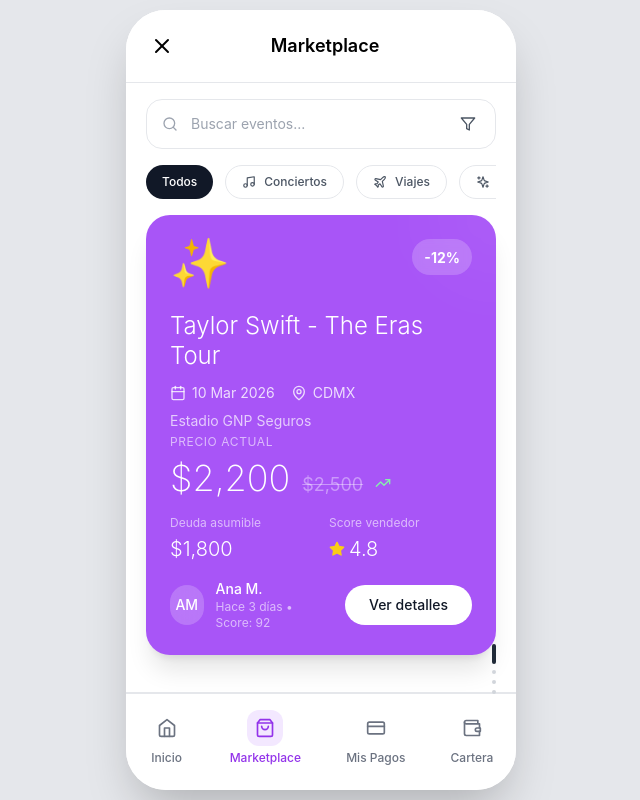
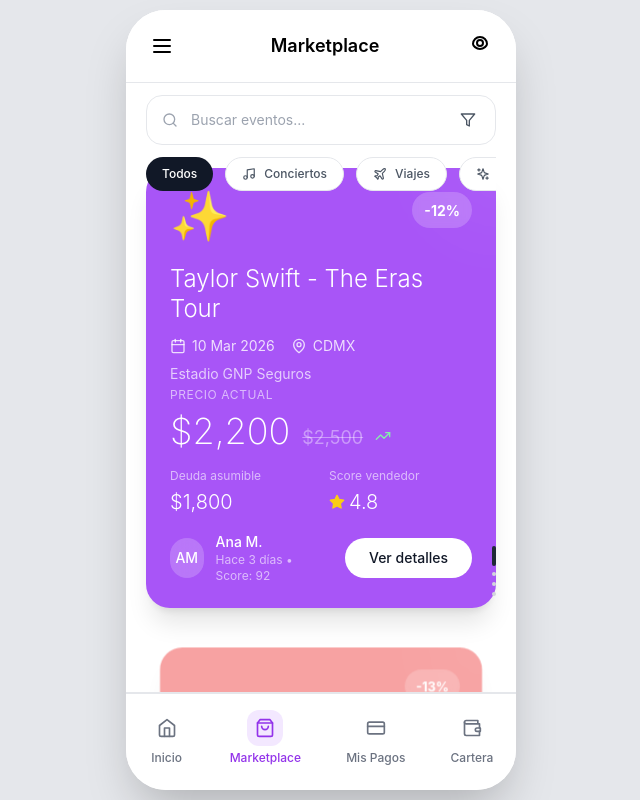
Before and after one commit to Rene-Nun/Pagox_proto_ux, a Next.js app: page / in a window 1280 px wide. Both pictures are taken after a click on the button "Marketplace". Shown: the whole page, without its empty margins (319-959 px from the left). Built offline with nearby package versions, Linux system fonts and the light colour scheme.

Commit message:
Actualizar MarketplaceScreen.tsx

```diff
--- a/app/components/screens/MarketplaceScreen.tsx
+++ b/app/components/screens/MarketplaceScreen.tsx
@@ -1,32 +1,34 @@
-import { useState, useRef, useEffect } from 'react'
+import { useState, useRef, useEffect } from 'react';
 // Asumiendo que Header es un componente válido en tu estructura de archivos
 const Header = ({ title, onNavigate }) => (
-  <header className="flex items-center justify-between p-4 bg-white border-b border-gray-200">
+  <header className="flex items-center justify-between p-4 bg-white border-b border-gray-200 shrink-0">
     <button className="p-2">
-      <svg xmlns="http://www.w3.org/2000/svg" width="24" height="24" viewBox="0 0 24 24" fill="none" stroke="currentColor" strokeWidth="2" strokeLinecap="round" strokeLinejoin="round"><path d="M18 6 6 18"/><path d="m6 6 12 12"/></svg>
+      <svg xmlns="http://www.w3.org/2000/svg" width="24" height="24" viewBox="0 0 24 24" fill="none" stroke="currentColor" strokeWidth="2" strokeLinecap="round" strokeLinejoin="round"><path d="M4 6h16M4 12h16M4 18h16"/></svg>
     </button>
     <h1 className="text-lg font-semibold">{title}</h1>
-    <div className="w-8"></div>
+    <div className="w-8">
+      <svg xmlns="http://www.w3.org/2000/svg" width="24" height="24" viewBox="0 0 24 24" fill="none" stroke="currentColor" strokeWidth="2" strokeLinecap="round" strokeLinejoin="round"><path d="M12 12a3 3 0 1 0 0-6 3 3 0 0 0 0 6z"/><path d="M19 10c0 1.66-3.13 5-7 5s-7-3.34-7-5a7 7 0 1 1 14 0z"/></svg>
+    </div>
   </header>
 );
-import { TrendingUp, TrendingDown, Filter, Search, Star, MapPin, Calendar, Music, Plane, Sparkles, Ticket } from 'lucide-react'
+import { TrendingUp, TrendingDown, Filter, Search, Star, MapPin, Calendar, Music, Plane, Sparkles } from 'lucide-react';
 
 interface MarketplaceScreenProps {
-  onNavigate: (screen: string, tab?: string) => void
-  activeTab: string
+  onNavigate: (screen: string, tab?: string) => void;
+  activeTab: string;
 }
 
 export default function MarketplaceScreen({ onNavigate, activeTab }: MarketplaceScreenProps) {
-  const [activeIndex, setActiveIndex] = useState(0)
-  const [activeFilter, setActiveFilter] = useState('todos')
-  const scrollRef = useRef<HTMLDivElement>(null)
+  const [activeIndex, setActiveIndex] = useState(0);
+  const [activeFilter, setActiveFilter] = useState('todos');
+  const scrollRef = useRef<HTMLDivElement>(null);
 
   const filters = [
     { id: 'todos', label: 'Todos', icon: null },
     { id: 'conciertos', label: 'Conciertos', icon: Music },
     { id: 'viajes', label: 'Viajes', icon: Plane },
     { id: 'ofertas', label: 'Súper ofertas', icon: Sparkles },
-  ]
+  ];
 
   const listings = [
     {
@@ -105,13 +107,12 @@
       daysListed: 2,
       category: 'eventos'
     }
-  ]
+  ];
 
   const handleScroll = () => {
     if (scrollRef.current) {
       const scrollTop = scrollRef.current.scrollTop;
-      // La altura de la tarjeta sigue siendo la misma, 55% del viewport + 8px de margen
-      const cardHeight = window.innerHeight * 0.55 + 8;
+      const cardHeight = window.innerHeight * 0.55 + 8; // 55vh + 8px margin
       const newIndex = Math.round(scrollTop / cardHeight);
       const clampedIndex = Math.max(0, Math.min(newIndex, listings.length - 1));
 
@@ -122,197 +123,125 @@
   };
 
   return (
-    // Contenedor principal que ocupa toda la altura y usa flexbox en columna
-    <div className="h-screen flex flex-col bg-white">
-      {/* Header normal, es el primer elemento en el flujo */}
+    <div className="h-full flex flex-col bg-white">
       <Header title="Marketplace" onNavigate={onNavigate} />
 
-      {/* Contenedor para la búsqueda y los filtros. Ya no es absoluto. */}
-      <div className="px-5 pt-4">
-        {/* Barra de búsqueda */}
-        <div className="relative mb-4">
-          <input
-            type="text"
-            placeholder="Buscar eventos..."
-            className="w-full bg-white rounded-2xl py-3.5 pl-11 pr-11 text-sm focus:outline-none focus:ring-2 focus:ring-gray-200 transition-all border border-gray-200"
-          />
-          <Search className="absolute left-4 top-1/2 transform -translate-y-1/2 w-4 h-4 text-gray-400" />
-          <button className="absolute right-3 top-1/2 transform -translate-y-1/2 p-2 hover:bg-gray-100 rounded-xl transition-colors">
-            <Filter className="w-4 h-4 text-gray-600" />
-          </button>
-        </div>
+      {/* ---- CAMBIO ESTRUCTURAL CLAVE ---- */}
+      {/* Este contenedor ahora es RELATIVO y contiene tanto los filtros como las tarjetas. */}
+      {/* Esto permite que los filtros floten sobre las tarjetas de forma controlada. */}
+      <div className="flex-1 relative">
 
-        {/* Pills de filtros */}
-        <div className="flex gap-3 overflow-x-auto scrollbar-hide pb-4">
-          {filters.map((filter) => (
-            <button
-              key={filter.id}
-              onClick={() => setActiveFilter(filter.id)}
-              className={`flex items-center gap-2 px-4 py-2 rounded-full transition-all whitespace-nowrap ${
-                activeFilter === filter.id
-                  ? 'bg-gray-900 text-white'
-                  : 'text-gray-600 hover:text-gray-900 bg-white border border-gray-200'
-              }`}
-            >
-              {filter.icon && <filter.icon className="w-3.5 h-3.5" />}
-              <span className="text-xs font-medium">{filter.label}</span>
-            </button>
-          ))}
-        </div>
-      </div>
+        {/* El contenedor de las tarjetas AHORA es ABSOLUTO para llenar el espacio y permitir el scroll por detrás */}
+        <div
+          ref={scrollRef}
+          onScroll={handleScroll}
+          className="absolute inset-0 overflow-y-auto snap-y snap-mandatory"
+          style={{ scrollbarWidth: 'none', msOverflowStyle: 'none' }}
+        >
+          {/* Este spacer INVISIBLE empuja la primera tarjeta hacia abajo, creando el espacio necesario */}
+          <div className="h-44"></div>
 
-      {/* Contenedor de las tarjetas. Ocupa el espacio restante y es scrollable. */}
-      {/* Ya no necesita un padding gigante porque los elementos anteriores están en el flujo normal. */}
-      <div
-        ref={scrollRef}
-        onScroll={handleScroll}
-        className="flex-1 overflow-y-auto snap-y snap-mandatory px-5"
-        style={{ scrollbarWidth: 'none', msOverflowStyle: 'none' }}
-      >
-        {listings.map((listing, index) => {
-          const offset = index - activeIndex
+          <div className="px-5">
+            {listings.map((listing, index) => {
+              const offset = index - activeIndex;
 
-          let scale = 1
-          let opacity = 1
-          let translateY = 0
-          let zIndex = 10
+              let scale = 1, opacity = 1, translateY = 0, zIndex = 10;
 
-          if (offset === 0) {
-            scale = 1
-            opacity = 1
-            translateY = 0
-            zIndex = 20
-          } else if (Math.abs(offset) === 1) {
-            scale = 0.92
-            opacity = 0.5
-            translateY = offset * 15
-            zIndex = 15
-          } else if (Math.abs(offset) === 2) {
-            scale = 0.85
-            opacity = 0.25
-            translateY = offset * 30
-            zIndex = 10
-          } else {
-            scale = 0.8
-            opacity = 0.1
-            translateY = offset * 40
-            zIndex = 5
-          }
+              if (offset === 0) {
+                scale = 1; opacity = 1; translateY = 0; zIndex = 20;
+              } else if (Math.abs(offset) === 1) {
+                scale = 0.92; opacity = 0.5; translateY = offset * 15; zIndex = 15;
+              } else if (Math.abs(offset) === 2) {
+                scale = 0.85; opacity = 0.25; translateY = offset * 30; zIndex = 10;
+              } else {
+                scale = 0.8; opacity = 0.1; translateY = offset * 40; zIndex = 5;
+              }
 
-          return (
-            <div
-              key={listing.id}
-              className="h-[55vh] mb-2 snap-center transition-all duration-300 ease-out"
-              style={{
-                transform: `scale(${scale}) translateY(${translateY}px)`,
-                opacity,
-                zIndex
-              }}
-            >
-              <div
-                className={`h-full rounded-3xl overflow-hidden shadow-xl ${listing.bgColor} relative p-6 flex flex-col`}
-              >
-                <div className="absolute top-0 right-0 w-32 h-32 bg-white/5 rounded-full blur-2xl transform translate-x-16 -translate-y-16"></div>
-
-                <div className="flex justify-between items-start mb-6">
-                  <div className="text-5xl">{listing.emoji}</div>
-                  <div className="bg-white/20 backdrop-blur-sm px-3 py-1.5 rounded-full">
-                    <span className="text-white text-sm font-bold">-{listing.discount}%</span>
-                  </div>
-                </div>
-
-                <div className="flex-1 flex flex-col justify-between">
-                  <div>
-                    <h2 className="text-2xl font-light text-white mb-3 leading-tight">
-                      {listing.event}
-                    </h2>
-
-                    <div className="flex items-center gap-4 text-white/80 text-sm mb-2">
-                      <div className="flex items-center gap-1.5">
-                        <Calendar className="w-4 h-4" />
-                        {listing.date}
-                      </div>
-                      <div className="flex items-center gap-1.5">
-                        <MapPin className="w-4 h-4" />
-                        {listing.location}
+              return (
+                <div
+                  key={listing.id}
+                  className="h-[55vh] mb-2 snap-center transition-all duration-300 ease-out"
+                  style={{ transform: `scale(${scale}) translateY(${translateY}px)`, opacity, zIndex }}
+                >
+                  <div className={`h-full rounded-3xl overflow-hidden shadow-xl ${listing.bgColor} relative p-6 flex flex-col`}>
+                    <div className="absolute top-0 right-0 w-32 h-32 bg-white/5 rounded-full blur-2xl transform translate-x-16 -translate-y-16"></div>
+                    <div className="flex justify-between items-start mb-6">
+                      <div className="text-5xl">{listing.emoji}</div>
+                      <div className="bg-white/20 backdrop-blur-sm px-3 py-1.5 rounded-full">
+                        <span className="text-white text-sm font-bold">-{listing.discount}%</span>
                       </div>
                     </div>
-
-                    <p className="text-white/70 text-sm">{listing.venue}</p>
-                  </div>
-
-                  <div className="space-y-4">
-                    <div>
-                      <p className="text-white/60 text-xs uppercase tracking-wider mb-2">Precio actual</p>
-                      <div className="flex items-baseline gap-3">
-                        <span className="text-4xl font-extralight text-white">
-                          ${listing.currentPrice.toLocaleString()}
-                        </span>
-                        <span className="text-white/40 text-lg line-through">
-                          ${listing.originalPrice.toLocaleString()}
-                        </span>
-                        {listing.trend === 'up' && <TrendingUp className="w-4 h-4 text-green-300" />}
-                        {listing.trend === 'down' && <TrendingDown className="w-4 h-4 text-red-300" />}
+                    <div className="flex-1 flex flex-col justify-between">
+                      <div>
+                        <h2 className="text-2xl font-light text-white mb-3 leading-tight">{listing.event}</h2>
+                        <div className="flex items-center gap-4 text-white/80 text-sm mb-2">
+                          <div className="flex items-center gap-1.5"><Calendar className="w-4 h-4" />{listing.date}</div>
+                          <div className="flex items-center gap-1.5"><MapPin className="w-4 h-4" />{listing.location}</div>
+                        </div>
+                        <p className="text-white/70 text-sm">{listing.venue}</p>
                       </div>
-                    </div>
-
-                    <div className="grid grid-cols-2 gap-4 text-white">
-                      <div>
-                        <p className="text-white/60 text-xs mb-1">Deuda asumible</p>
-                        <p className="text-xl font-light">${listing.debt.toLocaleString()}</p>
-                      </div>
-                      <div>
-                        <p className="text-white/60 text-xs mb-1">Score vendedor</p>
-                        <div className="flex items-center gap-1">
-                          <Star className="w-4 h-4 fill-yellow-400 text-yellow-400" />
-                          <span className="text-xl font-light">{listing.sellerRating}</span>
+                      <div className="space-y-4">
+                        <div>
+                          <p className="text-white/60 text-xs uppercase tracking-wider mb-2">Precio actual</p>
+                          <div className="flex items-baseline gap-3">
+                            <span className="text-4xl font-extralight text-white">${listing.currentPrice.toLocaleString()}</span>
+                            <span className="text-white/40 text-lg line-through">${listing.originalPrice.toLocaleString()}</span>
+                            {listing.trend === 'up' && <TrendingUp className="w-4 h-4 text-green-300" />}
+                            {listing.trend === 'down' && <TrendingDown className="w-4 h-4 text-red-300" />}
+                          </div>
+                        </div>
+                        <div className="grid grid-cols-2 gap-4 text-white">
+                          <div>
+                            <p className="text-white/60 text-xs mb-1">Deuda asumible</p>
+                            <p className="text-xl font-light">${listing.debt.toLocaleString()}</p>
+                          </div>
+                          <div>
+                            <p className="text-white/60 text-xs mb-1">Score vendedor</p>
+                            <div className="flex items-center gap-1"><Star className="w-4 h-4 fill-yellow-400 text-yellow-400" /><span className="text-xl font-light">{listing.sellerRating}</span></div>
+                          </div>
+                        </div>
+                        <div className="flex items-center justify-between gap-4">
+                          <div className="flex items-center gap-3 flex-1">
+                            <div className="w-10 h-10 bg-white/20 backdrop-blur rounded-full flex items-center justify-center"><span className="text-white text-sm font-medium">{listing.seller.split(' ').map(n => n[0]).join('')}</span></div>
+                            <div className="text-white"><p className="text-sm font-medium">{listing.seller}</p><p className="text-xs text-white/60">Hace {listing.daysListed} días • Score: {listing.score}</p></div>
+                          </div>
+                          <button className="bg-white text-gray-900 px-6 py-2.5 rounded-full text-sm font-medium hover:bg-gray-100 transition-all">Ver detalles</button>
                         </div>
                       </div>
                     </div>
-
-                    <div className="flex items-center justify-between gap-4">
-                      <div className="flex items-center gap-3 flex-1">
-                        <div className="w-10 h-10 bg-white/20 backdrop-blur rounded-full flex items-center justify-center">
-                          <span className="text-white text-sm font-medium">
-                            {listing.seller.split(' ').map(n => n[0]).join('')}
-                          </span>
-                        </div>
-                        <div className="text-white">
-                          <p className="text-sm font-medium">{listing.seller}</p>
-                          <p className="text-xs text-white/60">
-                            Hace {listing.daysListed} días • Score: {listing.score}
-                          </p>
-                        </div>
-                      </div>
-
-                      <button className="bg-white text-gray-900 px-6 py-2.5 rounded-full text-sm font-medium hover:bg-gray-100 transition-all">
-                        Ver detalles
-                      </button>
-                    </div>
                   </div>
                 </div>
-              </div>
-            </div>
-          )
-        })}
+              );
+            })}
+            <div className="h-[30vh]"></div>
+          </div>
+        </div>
 
-        {/* Spacer final para permitir scrollear la última tarjeta hasta el centro */}
-        <div className="h-[30vh]"></div>
-      </div>
+        {/* Barra de Búsqueda y Filtros flotando sobre el contenido scrolleable */}
+        <div className="absolute top-0 left-0 right-0 z-10 p-5 pt-3 pointer-events-none">
+          <div className="relative pointer-events-auto mb-3">
+            <input type="text" placeholder="Buscar eventos..." className="w-full bg-white rounded-2xl py-3.5 pl-11 pr-11 text-sm focus:outline-none focus:ring-2 focus:ring-gray-200 transition-all border border-gray-200" />
+            <Search className="absolute left-4 top-1/2 transform -translate-y-1/2 w-4 h-4 text-gray-400" />
+            <button className="absolute right-3 top-1/2 transform -translate-y-1/2 p-2 hover:bg-gray-100 rounded-xl transition-colors"><Filter className="w-4 h-4 text-gray-600" /></button>
+          </div>
+          <div className="flex gap-3 overflow-x-auto scrollbar-hide pointer-events-auto">
+            {filters.map((filter) => (
+              <button key={filter.id} onClick={() => setActiveFilter(filter.id)} className={`flex items-center gap-2 px-4 py-2 rounded-full transition-all whitespace-nowrap ${ activeFilter === filter.id ? 'bg-gray-900 text-white' : 'text-gray-600 hover:text-gray-900 bg-white border border-gray-200'}`}>
+                {filter.icon && <filter.icon className="w-3.5 h-3.5" />}
+                <span className="text-xs font-medium">{filter.label}</span>
+              </button>
+            ))}
+          </div>
+        </div>
 
-      {/* El indicador de página sigue siendo absoluto al contenedor principal */}
-      <div className="absolute bottom-24 right-5 flex flex-col gap-1.5 z-10">
-        {listings.map((_, index) => (
-          <div
-            key={index}
-            className={`transition-all duration-300 rounded-full ${
-              index === activeIndex
-                ? 'w-1 h-5 bg-gray-800'
-                : 'w-1 h-1 bg-gray-300'
-            }`}
-          />
-        ))}
+        {/* Indicador de página, también absoluto */}
+        <div className="absolute bottom-24 right-5 flex flex-col gap-1.5 z-20">
+          {listings.map((_, index) => (
+            <div key={index} className={`transition-all duration-300 rounded-full ${ index === activeIndex ? 'w-1 h-5 bg-gray-800' : 'w-1 h-1 bg-gray-300' }`} />
+          ))}
+        </div>
+
       </div>
     </div>
-  )
+  );
 }
```
